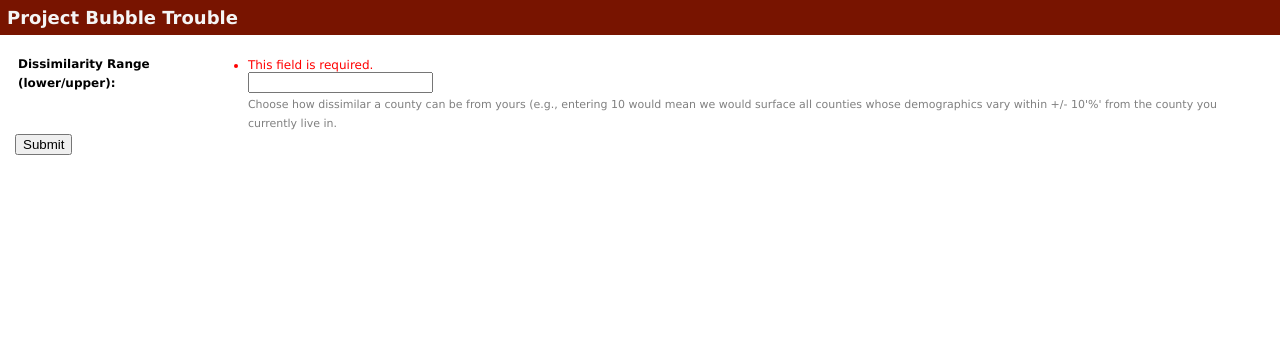
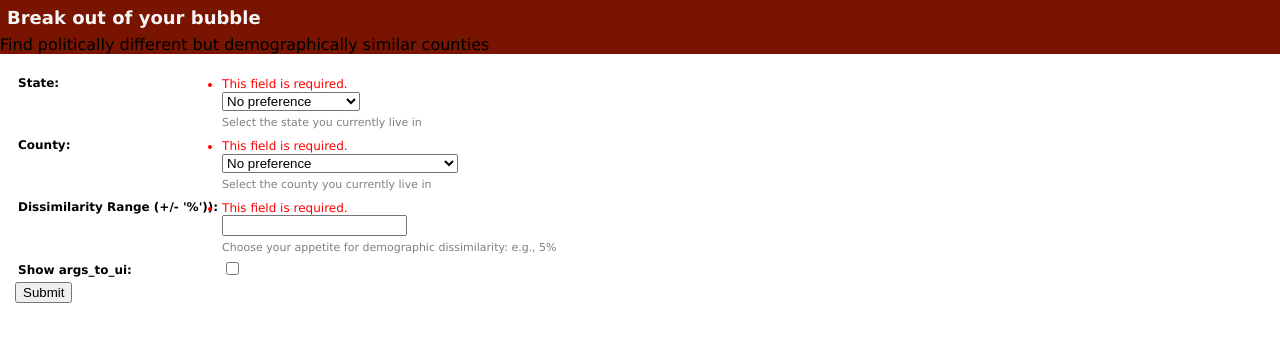
Before and after one commit to esiu-23/break-out-of-your-bubble, a Django app: page /home/ in a window 1280 px wide. Shown: the top 342 px of the page. Run offline with Django 4.2, Linux system fonts and the light colour scheme; parts of the project's set-up code (start-up, migrations or seed data) failed here and were passed over.

Commit message:
comitting views & index

```diff
--- a/search/templates/index.html
+++ b/search/templates/index.html
@@ -1,13 +1,15 @@
-{% load staticfiles %}
+{% load static %}
 <!DOCTYPE html>
 <html>
     <head>
-        <title>Project Bubble Trouble</title>
+        <title>Break out of your bubble</title>
         <link rel="stylesheet" type="text/css" href="{% static "/main.css" %}" />
     </head>
     <body>
         <div id="header">
-            <h1>Project Bubble Trouble</h1>
+            <h1>Break out of your bubble</h1>
+                Find politically different but demographically similar counties
+            </h1>
         </div>
         <div class="frame">
             <form method="get">
--- a/search/views.py
+++ b/search/views.py
@@ -127,14 +127,21 @@ class DissimilarityRange(IntegerRange):
 # Update with all of our demographics & suggestion text
 class SearchForm(forms.Form):
 
-    # state = forms.ChoiceField(label='State', choices=STATES, required=True)
-    # county = forms.ChoiceField(label='County', choices=COUNTIES, required=True)
+    state = forms.ChoiceField(
+        label='State',
+        choices=STATES,
+        help_text= 'Select the state you currently live in',
+        required=True)
+
+    county = forms.ChoiceField(
+        label='County',
+        choices=COUNTIES,
+        help_text= 'Select the county you currently live in',
+        required=True)
 
     dissimilarity = DissimilarityRange(
-        label='Dissimilarity Range (lower/upper)',
-        help_text="Choose how dissimilar a county can be from yours (e.g., entering 10 would mean \
-            we would surface all counties whose demographics vary within +/- 10'%' \
-                from the county you currently live in.",
+        label="Dissimilarity Range \n (+/- '%'))",
+        help_text='Choose your appetite for demographic dissimilarity: \n e.g., 5%',
         widget=forms.widgets.NumberInput,
         required=True)
 
@@ -143,8 +150,8 @@ class SearchForm(forms.Form):
     #                                  widget=forms.CheckboxSelectMultiple,
     #                                  required=True)
 
-    # show_args = forms.BooleanField(label='Show args_to_ui',
-    #                                 required=False)
+    show_args = forms.BooleanField(label='Show args_to_ui',
+                                    required=False)
 
 def home(request):
     context = {}
@@ -158,19 +165,17 @@ def home(request):
             # Convert form data to an args dictionary for find_counties
             args = {}
 
-            dissimilarity = form.cleaned_data['dissimilarity']
-            args['dissimilarity'] = dissimilarity
+            args['dissimilarity'] = form.cleaned_data['dissimilarity']
+            # args['demographics'] = form.cleaned_data['demographics']
 
-            # demographics = form.cleaned_data['demographics']
-            # args['demographics'] = demographics
+            args['state'] = form.cleaned_data['state']
+            args['county'] = form.cleaned_data['county']
 
-            # if form.cleaned_data['show_args']:
-            #     context['args'] = 'args_to_ui = ' + json.dumps(args, indent=2)
+            if form.cleaned_data['show_args']:
+                context['args'] = 'args_to_ui = ' + json.dumps(args, indent=2)
 
             try:
                 res = find_counties(args)
-            ### TEST LINE BELOW
-               # a = 1
             except Exception as e:
                 print('Exception caught')
                 bt = traceback.format_exception(*sys.exc_info()[:3])
@@ -183,6 +188,7 @@ def home(request):
                 res = None
     else:
         form = SearchForm()
+        print(form)
 
     # Handle different responses of res
     if res is None:
```
